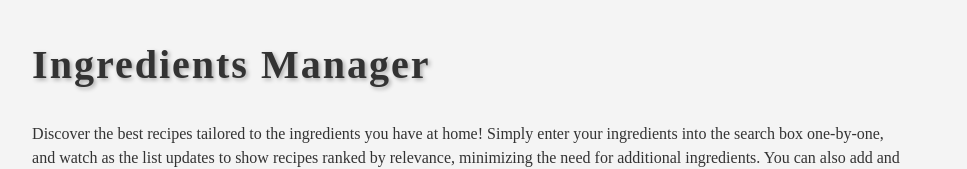
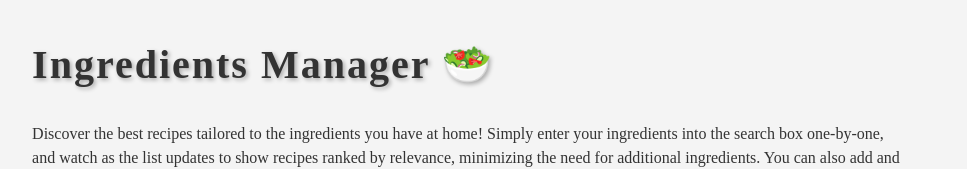
Before and after one commit to rsurana-atri/React_Tutorial, a React (Vite) app in the folder vite-project/: page / in a window 1280 px wide. Shown: the top 169 px of the page, without its empty margins (156-1123 px from the left). Built offline with nearby package versions, Linux system fonts and the light colour scheme.

Commit message:
feat(HomePage): Edit emoji homepage
Edit homepage

[ICTRAINING-1876]

```diff
--- a/vite-project/src/pages/HomePage.tsx
+++ b/vite-project/src/pages/HomePage.tsx
@@ -23,7 +23,7 @@ const HomePage: React.FC = () => {
           textShadow: "2px 2px 4px rgba(0, 0, 0, 0.3)", // Adds a soft shadow
         }}
       >
-        Ingredients Manager
+        Ingredients Manager 🥗
       </h1>
       <h4>
         Discover the best recipes tailored to the ingredients you have at home! Simply enter your ingredients into the search box one-by-one,   <br />
```
Also changed, not shown: 1 other file (tests, documents, lock files or other folders).
